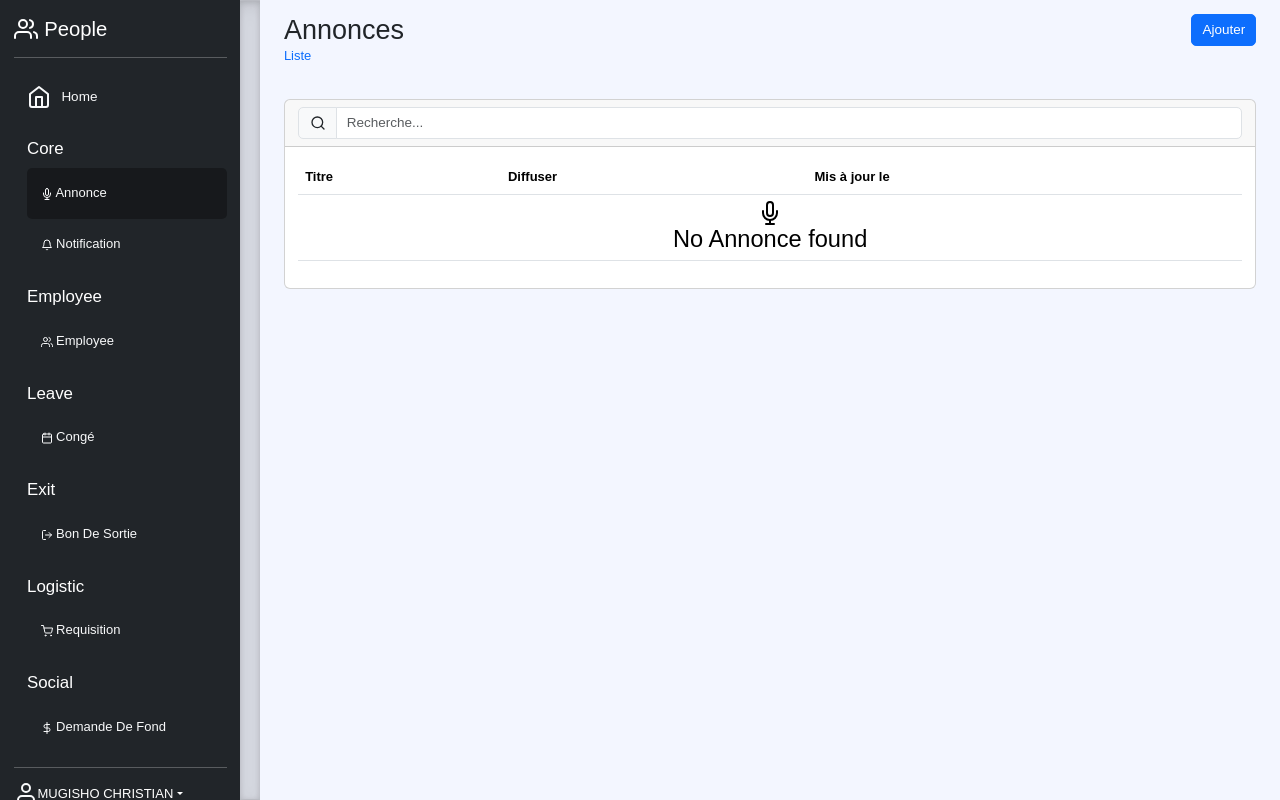
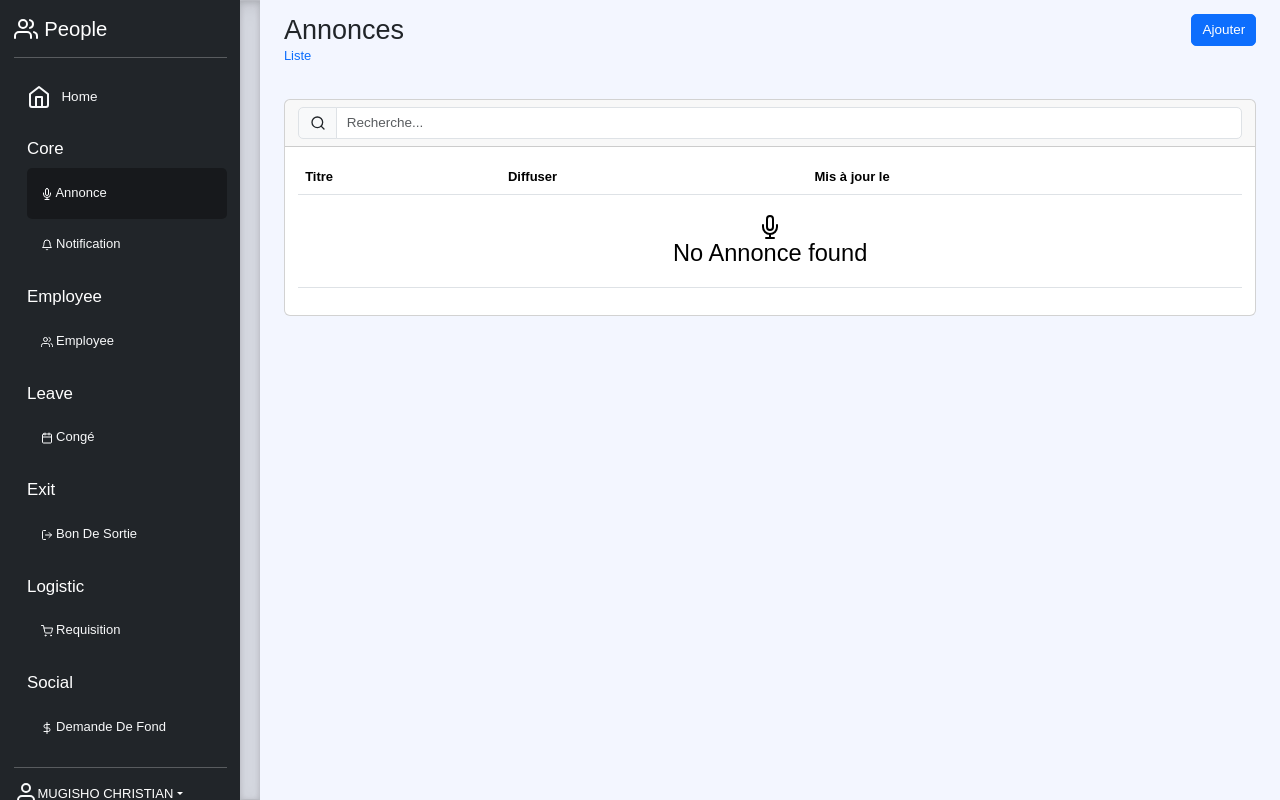
Before and after one commit to tbro2020/people, a Django app: page /list/core/announcement in a window 1280 px wide. Run offline with Django 4.2, Linux system fonts and the light colour scheme; a user stored in the database is signed in; data comes from the database, SQL or seed files in the repository; data that the repository does not hold is empty; parts of the project's set-up code (start-up, migrations or seed data) failed here and were passed over; some libraries are stand-ins or nearby versions.

```diff
--- a/templates/list.html
+++ b/templates/list.html
@@ -76,8 +76,8 @@
                             {% empty %}
                             <tr>
                                 <td colspan="{{ model.conf.list.display|length }}" class="text-center">
-                                    <i data-feather="{{ model.conf.icon }}"></i>
-                                    <h3 class="m-0">No {{ model|getattr:'_meta'|getattr:'verbose_name' }} found</h3>
+                                    <i data-feather="{{ model.conf.icon }}" class="mt-3"></i>
+                                    <h3 class="m-0 mb-3">No {{ model|getattr:'_meta'|getattr:'verbose_name' }} found</h3>
                                 </td>
                             </tr>
                             {% endfor %}
```
